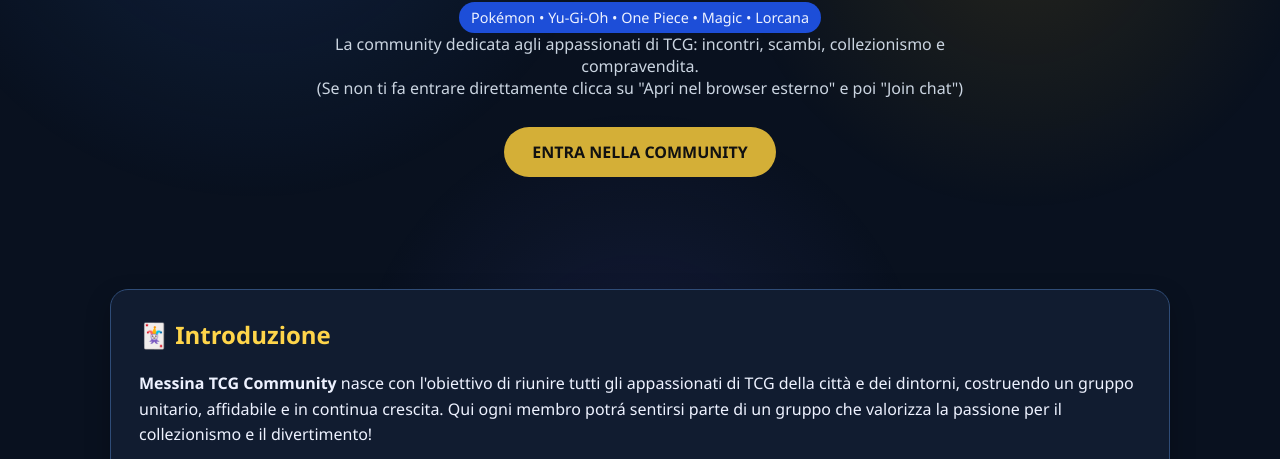
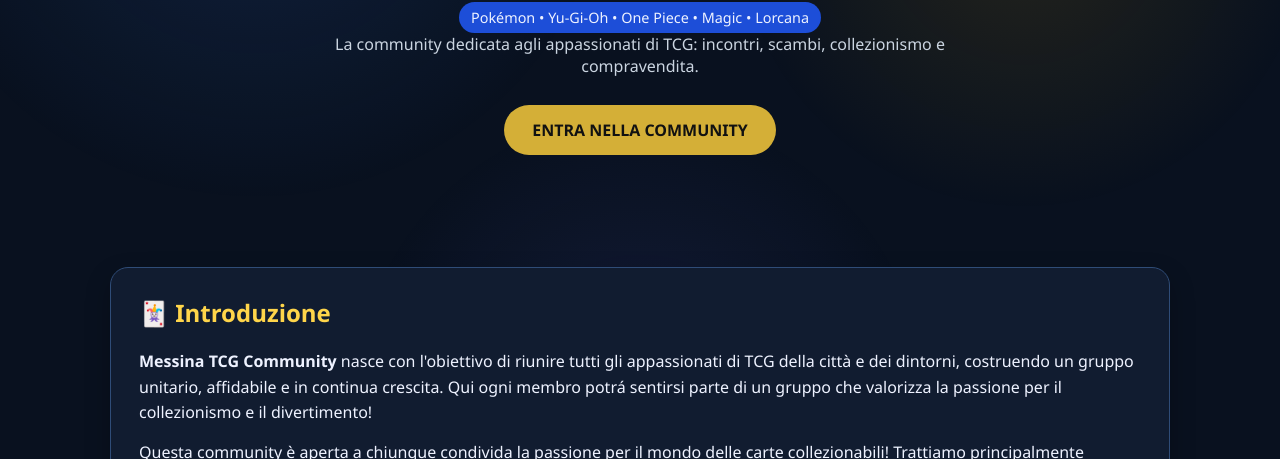
Before and after one commit to TCGMessina/messina-tcg-community, a plain HTML site: page index.html in a window 1280 px wide. Shown: the part 321-780 px from the top of the page. Drawn offline with Linux system fonts and the light colour scheme.

Commit message:
Add files via upload

```diff
--- a/index.html
+++ b/index.html
@@ -38,7 +38,6 @@ footer{text-align:center;padding:35px;color:#94a3b8}
 <h1>MESSINA TCG COMMUNITY</h1>
 <div class="badge">Pokémon • Yu-Gi-Oh • One Piece • Magic • Lorcana</div>
 <p class="subtitle">La community dedicata agli appassionati di TCG: incontri, scambi, collezionismo e compravendita.</p>
-<p class="subtitle">(Se non ti fa entrare direttamente clicca su "Apri nel browser esterno" e poi "Join chat")
 <!-- Il tasto ora punta a Whatsapp e si apre in una nuova scheda -->
 <a href="https://chat.whatsapp.com/EReG7Ijj2MGFd5iQmeuHrY"target="_blank" rel="noopener noreferrer" class="cta">ENTRA NELLA COMMUNITY</a>
 </header>
```
